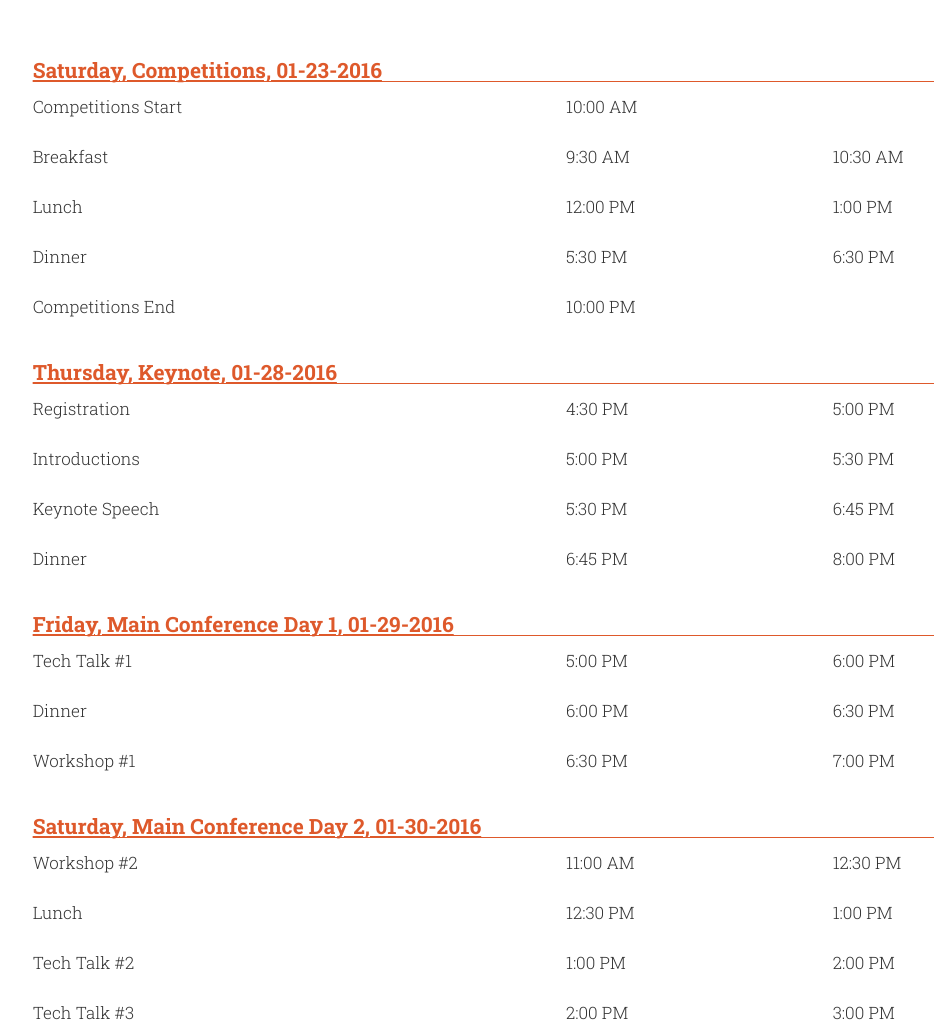
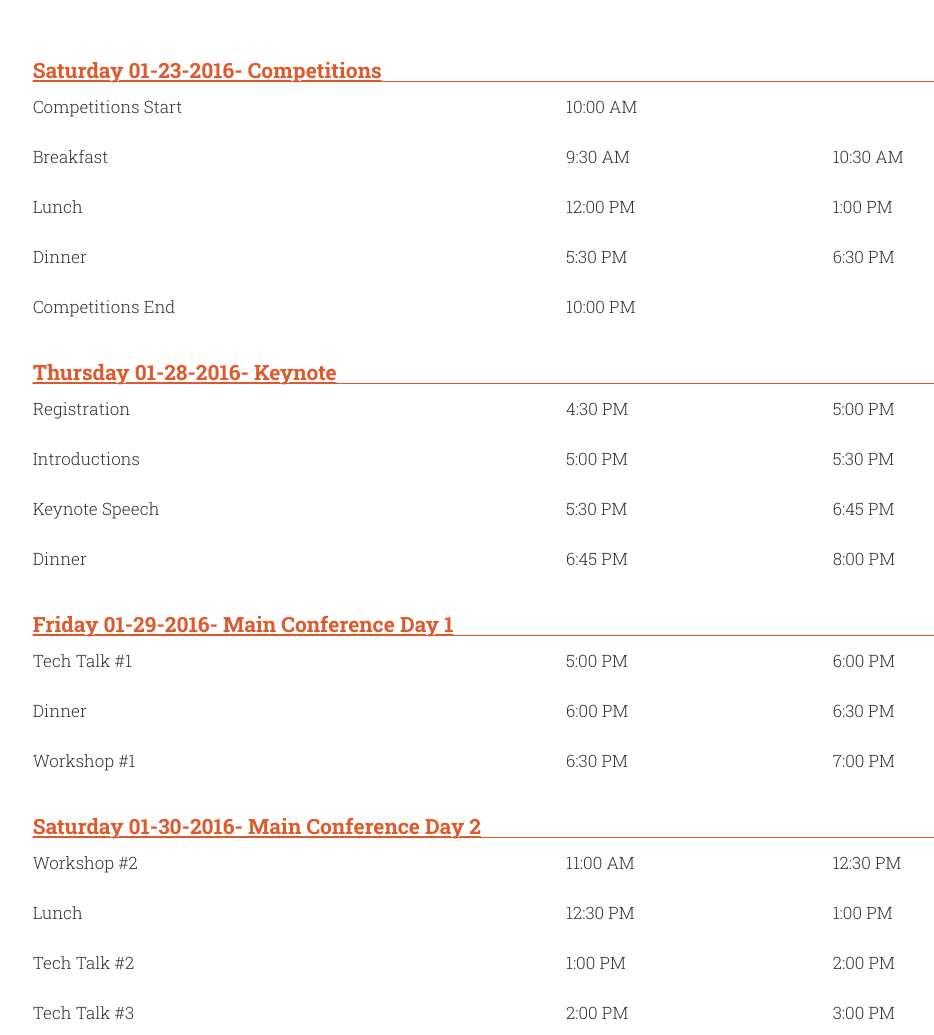
Before and after one commit to ecepulse/pulse.ece.illinois.edu, a plain HTML site: page schedule.html in a window 1280 px wide. Shown: the part 720-1755 px from the top of the page, without its empty margins (89-1023 px from the left). Drawn offline with Linux system fonts and the light colour scheme; files whose address does not match are found by name.

Commit message:
Added schedule stuff

```diff
--- a/schedule.html
+++ b/schedule.html
@@ -21,7 +21,7 @@
 
     <div ng-repeat="day in schedule" class="col-lg-10 col-lg-offset-1 col-md-10 col-md-offset-1 col-sm-10 col-sm-offset-1 col-xs-10 col-xs-offset-1 schedule">
         <div class="header fancyHeader">
-            {{day.name}} {{formatDate(day.date)}}
+            {{day.name}} {{formatDate(day.date)}}- {{day.description}}
         </div>
         <div ng-repeat="event in day.events" class="{{colorCounter()}} scheduleRow row">
             <div class="col-lg-6 col-sm-4 col-md-6 col-xs-4 valign">
--- a/scripts/controllers.js
+++ b/scripts/controllers.js
@@ -288,8 +288,9 @@ ecePulse2016.controller('schedulePage', ['$scope', '$location', '$anchorScroll',
     }
 
     $scope.schedule = [{
-        "name": "Saturday, Competitions,",
+        "name": "Saturday",
         "date": new Date(2016, 0, 23),
+        "description": "Competitions",
         "events": [{
             "date_start": new Date(2016, 0, 23, 10, 0),
             "description": "Competitions Start"
@@ -310,8 +311,9 @@ ecePulse2016.controller('schedulePage', ['$scope', '$location', '$anchorScroll',
             "description": "Competitions End"
         }]
     }, {
-        "name": "Thursday, Keynote,",
+        "name": "Thursday",
         "date": new Date(2016, 0, 28),
+        "description": "Keynote",
         "events": [{
             "date_start": new Date(2016, 0, 28, 16, 30),
             "date_end": new Date(2016, 0, 28, 17, 0),
@@ -330,8 +332,9 @@ ecePulse2016.controller('schedulePage', ['$scope', '$location', '$anchorScroll',
             "description": "Dinner",
         }]
     }, {
-        "name": "Friday, Main Conference Day 1,",
+        "name": "Friday",
         "date": new Date(2016, 0, 29),
+        "description": "Main Conference Day 1",
         "events": [{
             "date_start": new Date(2016, 0, 29, 17, 0),
             "date_end": new Date(2016, 0, 29, 18, 0),
@@ -346,8 +349,9 @@ ecePulse2016.controller('schedulePage', ['$scope', '$location', '$anchorScroll',
             "description": "Workshop #1"
         }]
     }, {
-        "name": "Saturday, Main Conference Day 2,",
+        "name": "Saturday",
         "date": new Date(2016, 0, 30),
+        "description": "Main Conference Day 2",
         "events": [{
             "date_start": new Date(2016, 0, 30, 11, 0),
             "date_end": new Date(2016, 0, 30, 12, 30),
```
